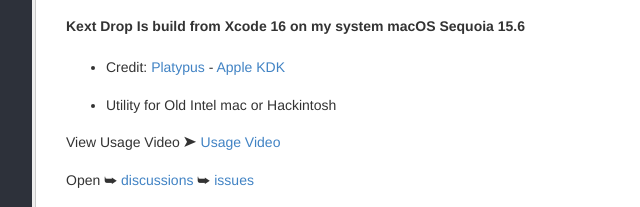
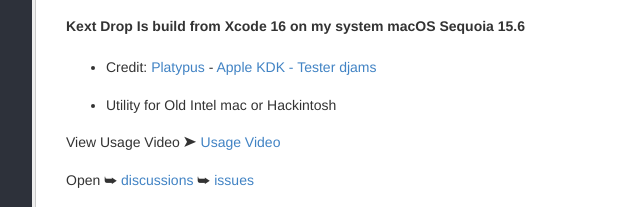
Before and after one commit to chris1111/Kext-Drop, a plain HTML site: page index.html in a window 1280 px wide. Shown: the part 434-641 px from the top of the page, 210-850 px from the left. Drawn offline with Linux system fonts and the light colour scheme.

Commit message:
Add tester djams

```diff
--- a/index.html
+++ b/index.html
@@ -329,7 +329,7 @@
 <p><a href="https://github.com/chris1111/Kext-Drop/blob/main/LICENSE"><img src="https://raw.githubusercontent.com/chris1111/Kext-Drop/77c0800922395287e555a8a35abfe599cb9f7e56/Source/Pics/MIT.svg" alt="License: MIT"></a> <a href="https://github.com/chris1111/Kext-Drop/actions/workflows/pages/pages-build-deployment"><img src="https://github.com/chris1111/Kext-Drop/actions/workflows/pages/pages-build-deployment/badge.svg" alt="pages-build-deployment"></a></p>
 <h4 id="kext-drop-is-build-from-xcode-16-on-my-system-macos-sequoia-15-6">Kext Drop Is build from Xcode 16 on my system macOS Sequoia 15.6</h4>
 <ul>
-<li><p>Credit: <a href="https://github.com/sveinbjornt/Platypus">Platypus</a> - <a href="https://developer.apple.com/documentation/apple-silicon/debugging-a-custom-kernel-extension">Apple KDK
+<li><p>Credit: <a href="https://github.com/sveinbjornt/Platypus">Platypus</a> - <a href="https://developer.apple.com/documentation/apple-silicon/debugging-a-custom-kernel-extension">Apple KDK - <a href="https://github.com/djams2904">Tester djams
 </a></p>
 </li>
 <li><p>Utility for Old Intel mac or Hackintosh</p>
```
Also changed, not shown: 1 other file.
